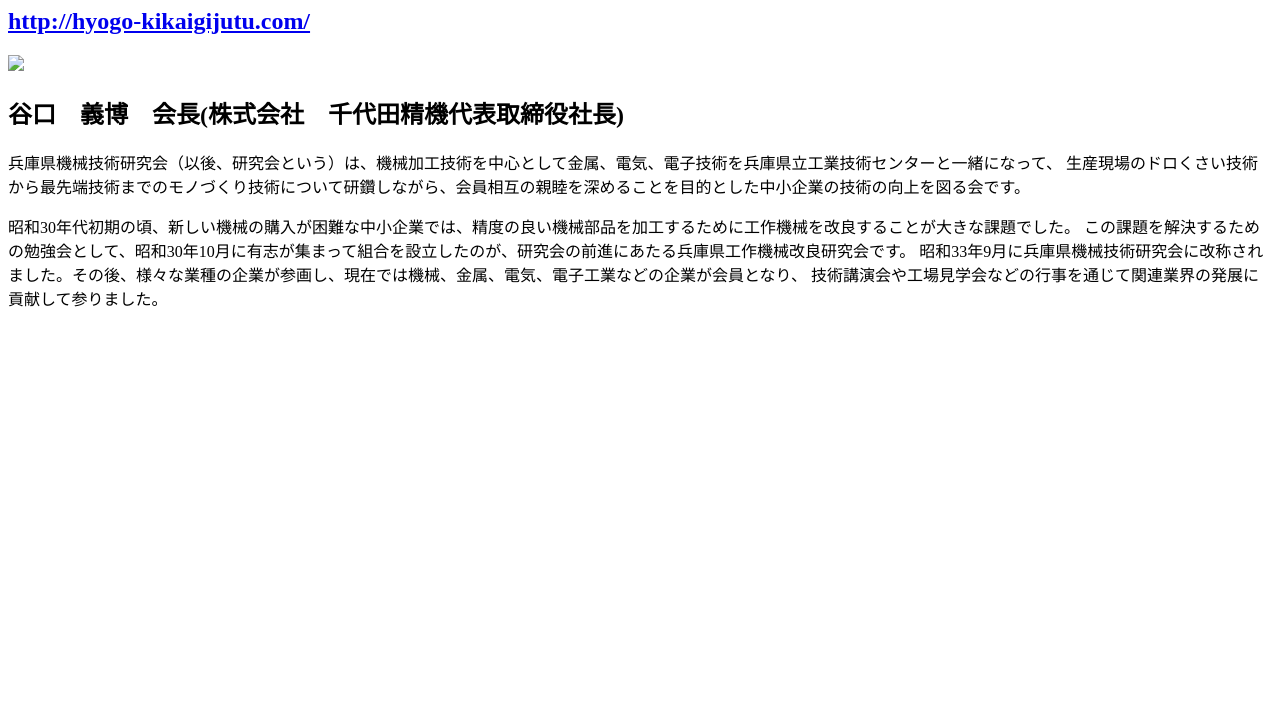
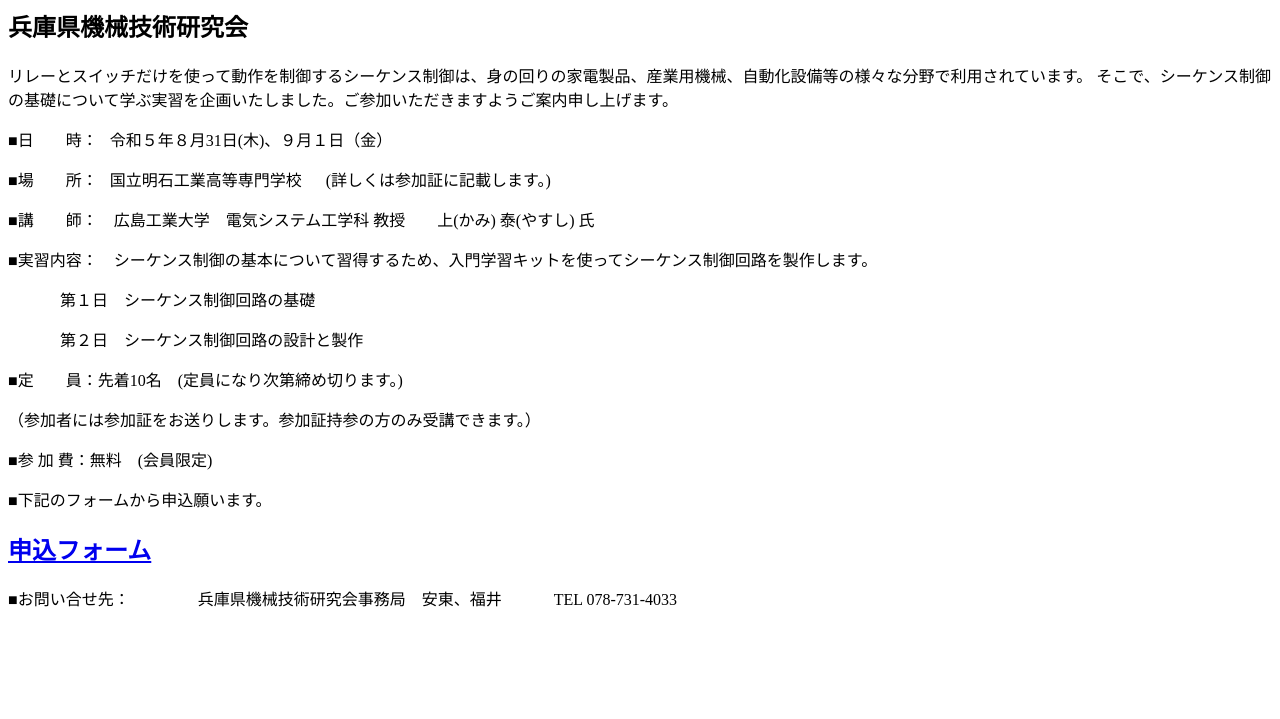
Before and after one commit to kikaigijutu/home, a plain HTML site: page index.html in a window 1280 px wide. Shown: the part 81-800 px from the top of the page. Drawn offline with Linux system fonts and the light colour scheme.

Commit message:
Add files via upload

```diff
--- a/index.html
+++ b/index.html
@@ -1,15 +1,43 @@
 <!DOCTYPE html>
 <html>
-  <h1>兵庫県機械技術研究会</h1>
-  <h2><a href= "http://hyogo-kikaigijutu.com/">http://hyogo-kikaigijutu.com/</a></h2>
+  <h1>シーケンス制御実習</h1>
+  <h2>兵庫県機械技術研究会</h2>
 
-  <img src="DSC01608.png">
-  <h2>谷口　義博　会長(株式会社　千代田精機代表取締役社長)</h2>
+  <p>リレーとスイッチだけを使って動作を制御するシーケンス制御は、身の回りの家電製品、産業用機械、自動化設備等の様々な分野で利用されています。
+そこで、シーケンス制御の基礎について学ぶ実習を企画いたしました。ご参加いただきますようご案内申し上げます。</p>
 
-  <p>兵庫県機械技術研究会（以後、研究会という）は、機械加工技術を中心として金属、電気、電子技術を兵庫県立工業技術センターと一緒になって、
-    生産現場のドロくさい技術から最先端技術までのモノづくり技術について研鑽しながら、会員相互の親睦を深めることを目的とした中小企業の技術の向上を図る会です。</p>
-  <p>昭和30年代初期の頃、新しい機械の購入が困難な中小企業では、精度の良い機械部品を加工するために工作機械を改良することが大きな課題でした。
-    この課題を解決するための勉強会として、昭和30年10月に有志が集まって組合を設立したのが、研究会の前進にあたる兵庫県工作機械改良研究会です。
-    昭和33年9月に兵庫県機械技術研究会に改称されました。その後、様々な業種の企業が参画し、現在では機械、金属、電気、電子工業などの企業が会員となり、
-    技術講演会や工場見学会などの行事を通じて関連業界の発展に貢献して参りました。</p>
+  <p>■日　　時：   令和５年８月31日(木)、９月１日（金）</p>
+
+<p>■場　　所：   国立明石工業高等専門学校
+
+　                  (詳しくは参加証に記載します。)</p>
+
+<p>■講　　師：    広島工業大学　電気システム工学科
+
+                           教授　　上(かみ) 泰(やすし) 氏</p>
+
+<p>■実習内容：　シーケンス制御の基本について習得するため、入門学習キットを使ってシーケンス制御回路を製作します。</p>
+
+<p>             第１日　シーケンス制御回路の基礎</p>
+
+<p>             第２日　シーケンス制御回路の設計と製作</p>
+
+<p>■定　　員：先着10名　(定員になり次第締め切ります。)</p>
+
+<p>（参加者には参加証をお送りします。参加証持参の方のみ受講できます。）</p>
+
+<p>■参 加 費：無料　(会員限定)</p>
+
+<p>■下記のフォームから申込願います。</p>
+
+  <h2><a href= "https://docs.google.com/forms/d/e/1FAIpQLScskRLtcWL2IDtwQJ5TdLwsU38PFFnPiWsBoSe5oqmgakRwYw/viewform">申込フォーム</a></h2>
+
+  <p>■お問い合せ先：
+
+　　　兵庫県機械技術研究会事務局　安東、福井
+
+　　　TEL 078-731-4033
+　</p>
+
+
 </html>
```
